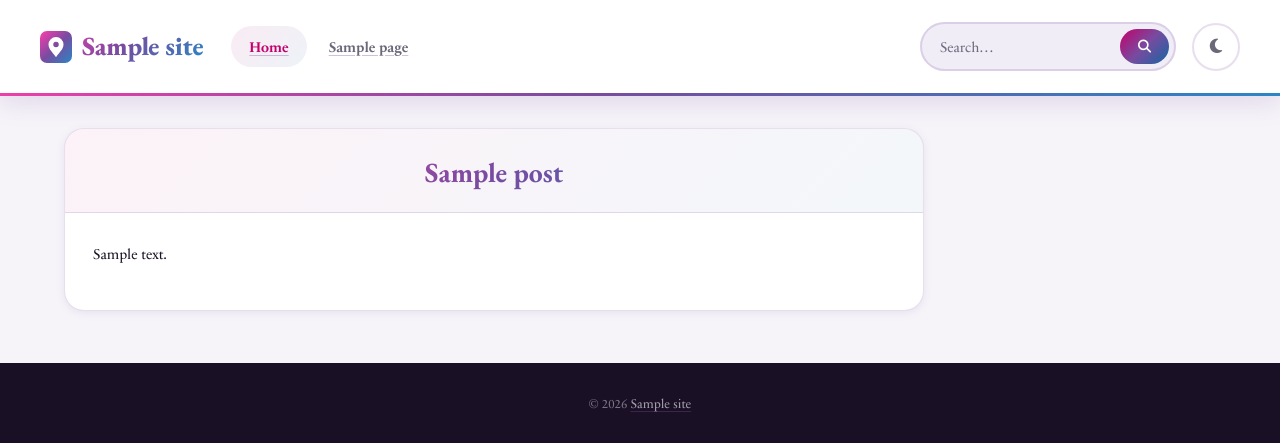
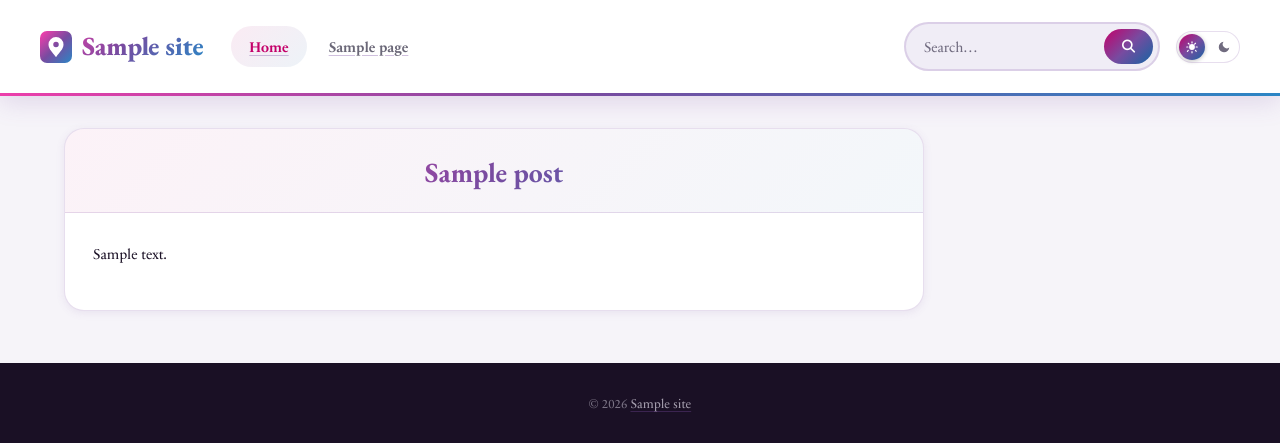
Before and after one commit to menj/ipin-modern, a WordPress theme: template page.php in a window 1280 px wide. Shown: the top 443 px of the page. Run offline with PHP 8.4 and a stand-in for WordPress, Linux system fonts and the light colour scheme; the site name, menu and one post (Sample post) are stand-ins, and other content is empty; some libraries are stand-ins or nearby versions.

Commit message:
Restyle dark-mode toggle as a sun/moon pill switch
Replace the plain circled moon icon with a 64x32 pill: inline sun and
moon SVGs (no icon-font dependency) and a brand-gradient thumb that
slides to the active side, driven purely by the aria-pressed state
the JS already maintains. Adds the data-label-dark/light attributes
ipin.custom.js reads, so the accessible label now translates instead
of falling back to hardcoded English. Honors prefers-reduced-motion.

Co-Authored-By: Claude Fable 5 <noreply@anthropic.com>
Claude-Session: https://claude.ai/code/session_01BQWKKmvJXM6pinJLFhK2n8

```diff
--- a/assets/css/nav.css
+++ b/assets/css/nav.css
@@ -219,29 +219,50 @@
 
 /* ── Dark-mode toggle ── */
 #dark-mode-toggle {
-  background: none;
-  border: 2px solid var(--border);
-  border-radius: 50%;
-  width: 48px;
-  height: 48px;
+  position: relative;
+  display: inline-flex;
+  align-items: center;
+  justify-content: space-between;
+  width: 64px;
+  height: 32px;
+  padding: 0 8px;
+  flex-shrink: 0;
+  background: var(--bg-card);
+  border: 1px solid var(--border);
+  border-radius: var(--radius-pill, 999px);
   cursor: pointer;
-  color: var(--txt-secondary);
-  font-size: 1.1rem;
-  display: flex;
-  align-items: center;
-  justify-content: center;
-  flex-shrink: 0;
-  transition: border-color var(--dur), color var(--dur), transform var(--dur) var(--ease);
+  transition: border-color var(--dur);
 }
-#dark-mode-toggle:hover {
-  border-color: var(--clr-accent-1);
-  color: var(--clr-accent-1);
-  transform: rotate(22deg) scale(1.1);
-}
+#dark-mode-toggle:hover { border-color: var(--clr-accent-1); }
 #dark-mode-toggle:focus-visible {
   outline: none;
   box-shadow: var(--focus-ring);
   border-color: transparent;
+}
+.mode-switch__thumb {
+  position: absolute;
+  top: 2px;
+  left: 2px;
+  width: 26px;
+  height: 26px;
+  border-radius: 50%;
+  background: var(--grad-brand-btn);
+  box-shadow: 0 1px 4px rgba(0, 0, 0, .25);
+  transition: transform var(--dur) var(--ease);
+}
+#dark-mode-toggle[aria-pressed="true"] .mode-switch__thumb { transform: translateX(32px); }
+.mode-switch__icon {
+  position: relative;
+  z-index: 1;
+  display: inline-flex;
+  color: var(--txt-muted);
+  transition: color var(--dur);
+}
+.mode-switch__icon svg { width: 14px; height: 14px; fill: currentColor; }
+#dark-mode-toggle[aria-pressed="false"] .mode-switch__icon--sun,
+#dark-mode-toggle[aria-pressed="true"] .mode-switch__icon--moon { color: #fff; }
+@media (prefers-reduced-motion: reduce) {
+  .mode-switch__thumb { transition: none; }
 }
 
 /* ── Mobile hamburger ── */
--- a/header.php
+++ b/header.php
@@ -148,11 +148,22 @@
 				</a>
 				<?php endif; ?>
 
-				<!-- Dark-mode toggle (WCAG 4.1.2: aria-pressed updated by JS) -->
+				<!-- Dark-mode toggle: sun/moon pill switch with sliding
+				     gradient thumb (WCAG 4.1.2: aria-pressed + aria-label
+				     updated by JS via the data-label-* attributes) -->
 				<button id="dark-mode-toggle"
+				        class="mode-switch"
 				        aria-label="<?php esc_attr_e( 'Switch to dark mode', 'ipin' ); ?>"
-				        aria-pressed="false">
-					<i class="fa fa-moon" aria-hidden="true"></i>
+				        aria-pressed="false"
+				        data-label-dark="<?php esc_attr_e( 'Switch to dark mode', 'ipin' ); ?>"
+				        data-label-light="<?php esc_attr_e( 'Switch to light mode', 'ipin' ); ?>">
+					<span class="mode-switch__thumb" aria-hidden="true"></span>
+					<span class="mode-switch__icon mode-switch__icon--sun" aria-hidden="true">
+						<svg viewBox="0 0 24 24"><path d="M12 17a5 5 0 1 0 0-10 5 5 0 0 0 0 10Zm0-15a1 1 0 0 1 1 1v2a1 1 0 1 1-2 0V3a1 1 0 0 1 1-1Zm0 17a1 1 0 0 1 1 1v2a1 1 0 1 1-2 0v-2a1 1 0 0 1 1-1ZM2 12a1 1 0 0 1 1-1h2a1 1 0 1 1 0 2H3a1 1 0 0 1-1-1Zm17-1a1 1 0 1 0 0 2h2a1 1 0 1 0 0-2h-2ZM4.9 4.9a1 1 0 0 1 1.4 0l1.5 1.5a1 1 0 0 1-1.5 1.4L4.9 6.3a1 1 0 0 1 0-1.4Zm12.3 12.3a1 1 0 0 1 1.4 0l1.5 1.5a1 1 0 0 1-1.4 1.4l-1.5-1.5a1 1 0 0 1 0-1.4Zm1.5-12.3a1 1 0 0 1 0 1.4l-1.5 1.5a1 1 0 1 1-1.4-1.5l1.5-1.4a1 1 0 0 1 1.4 0ZM6.3 17.2a1 1 0 0 1 0 1.4l-1.4 1.5a1 1 0 0 1-1.5-1.4l1.5-1.5a1 1 0 0 1 1.4 0Z"/></svg>
+					</span>
+					<span class="mode-switch__icon mode-switch__icon--moon" aria-hidden="true">
+						<svg viewBox="0 0 24 24"><path d="M21 12.79A9 9 0 1 1 11.21 3a7 7 0 0 0 9.79 9.79Z"/></svg>
+					</span>
 				</button>
 
 			</div><!-- /.topmenu-social-wrap -->
```
Also changed, not shown: page_full_width.php (deleted, +0 -43 lines), page_left_sidebar.php (deleted, +0 -47 lines), sidebar-left.php (deleted, +0 -8 lines), sidebar-right.php (deleted, +0 -8 lines).
